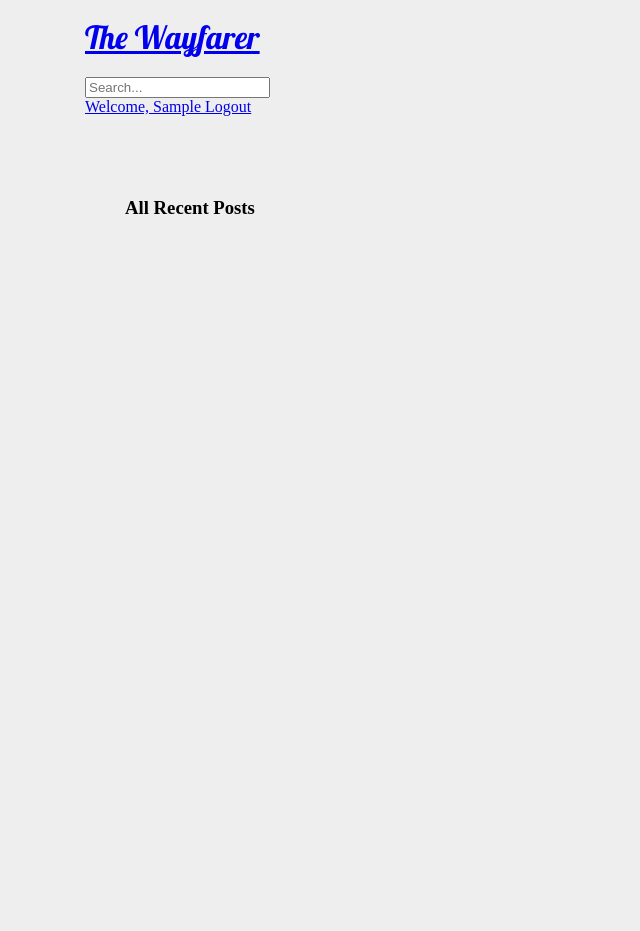
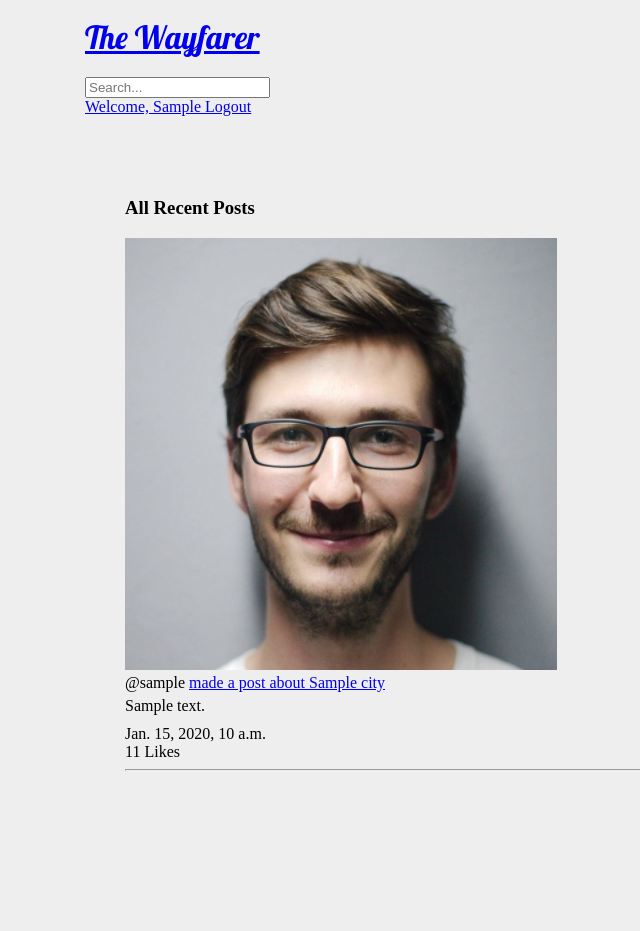
Before and after one commit to jasonhawkharris/wayfarer, a Django app: page /posts/ in a window 1280 px wide. Shown: the part 831-1762 px from the top of the page, without its empty margins (155-795 px from the left). Run offline with Django 3.2, Linux system fonts and the light colour scheme; a user stored in the database is signed in; tables that the repository leaves empty hold one stand-in row (values such as "Sample post"); grey boxes marked "Sample" are stand-in pictures; some libraries are stand-ins or nearby versions.

Commit message:
Fixes bug on post index that wasn't allowing the page to populate

```diff
--- a/main_app/templates/posts/index.html
+++ b/main_app/templates/posts/index.html
@@ -6,7 +6,7 @@
 
 <div class="ui large feed">
 <h3>All Recent Posts</h3>
-{%for post in posts_set.all %}
+{%for post in posts %}
     <div class="event">
         <div class="label">
             <img src="{% static 'images/default.png' %}" alt="">
--- a/main_app/views.py
+++ b/main_app/views.py
@@ -4,6 +4,7 @@ from django.contrib.auth import login, authenticate
 from django.contrib.auth.models import User
 from django.contrib.auth.forms import UserCreationForm
 from .forms import Login_Form, Profile_Form, UpdateProfile_Form, UpdateUser_Form, Register_Form, Post_Form
+from django.utils import timezone
 # Create your views here.
 
 
@@ -38,7 +39,7 @@ def add_post(request):
         if post_form.is_valid():
             new_post = post_form.save(commit=False)
             new_post.save()
-    return redirect('form')
+    return redirect('profile')
 
 
 def form(request):
```
